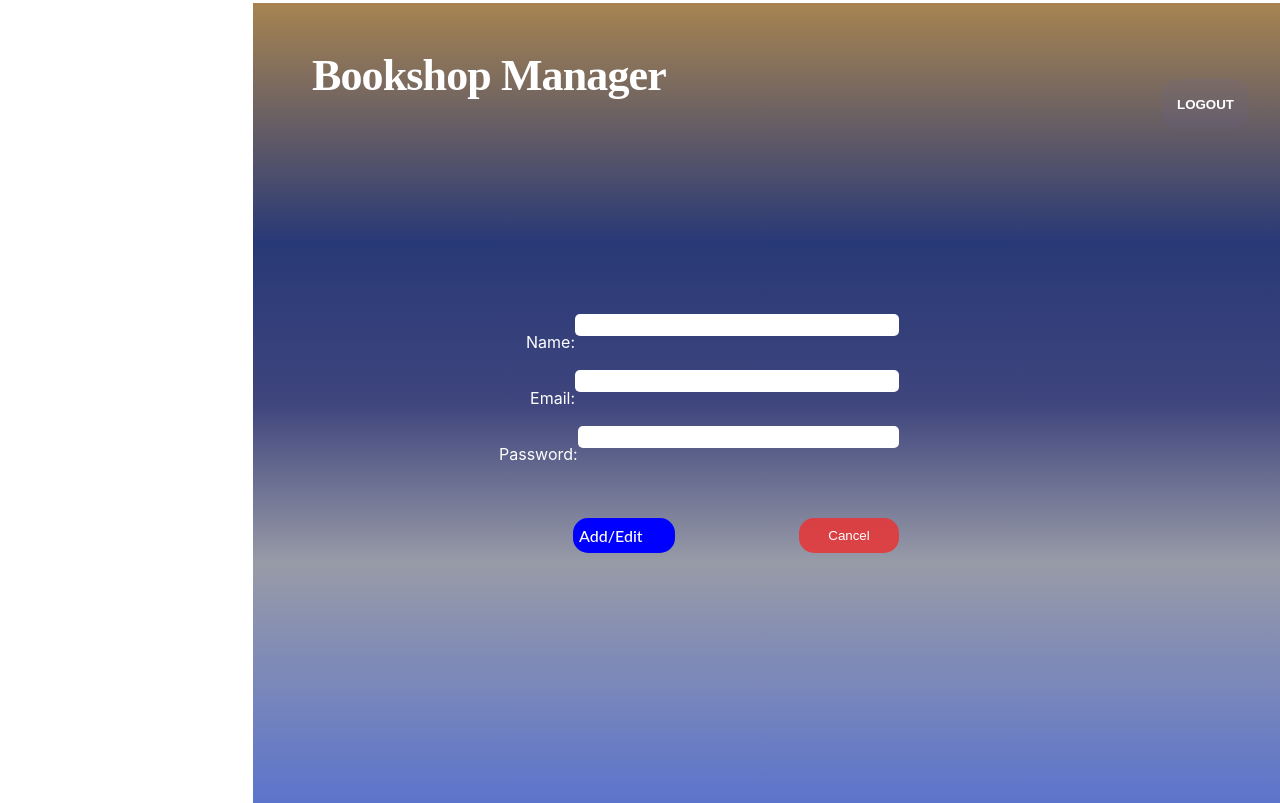
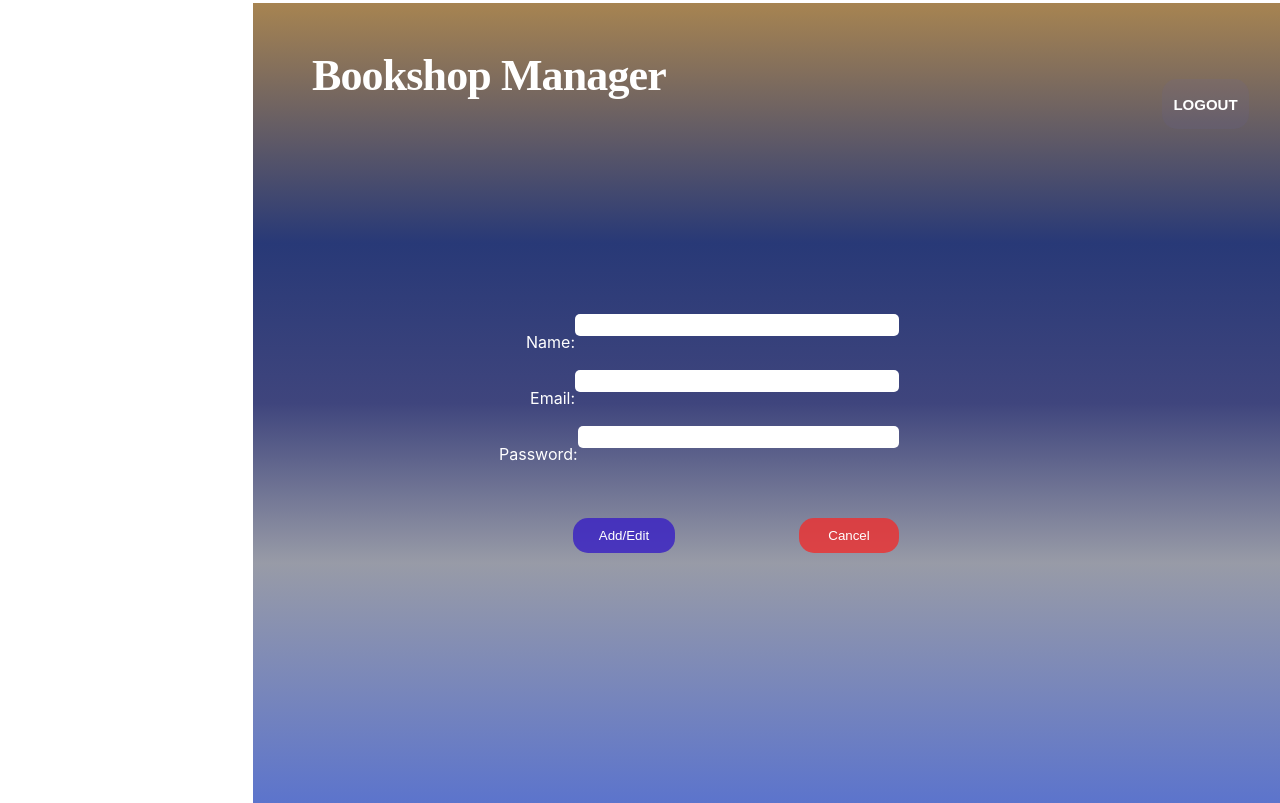
Before and after one commit to munteanurazvanandrei/Bookshop-Management-App, a React (Create React App) app in the folder client/: page / in a window 1280 px wide. Shown: the top 803 px of the page. Built offline with nearby package versions, Linux system fonts and the light colour scheme.

Commit message:
BMA-20-Edit styled  logout forms in the  forms

```diff
--- a/client/src/Components/Manager/AddOrEdit/addOrEdit.css
+++ b/client/src/Components/Manager/AddOrEdit/addOrEdit.css
@@ -22,6 +22,7 @@
   width: 87px;
   height: 50px;
   left: 909px;
+  font-size: 15px;
   top: 76px;
   color: #ffffff;
   background: rgba(96, 102, 180, 0.1);
@@ -148,7 +149,17 @@ label {
 
 
 .employee-add {
+  position: absolute;
+  width: 102px;
+  height: 35px;
+  left: 74px;
+  top: 410px;
+  color: #ffffff;
+  border-radius: 15px;
+  background: rgba(56, 31, 196, 0.808);
+  border: none;
   text-align: center;
+  /* text-align: center;
   border-radius: 15px;
   background-color: blue;
   position: absolute;
@@ -165,7 +176,7 @@ label {
   display: flex;
   align-items: center;
   color: #ffffff;
-  align-items: center;
+  align-items: center; */
 }
 .employee-cancel {
   position: absolute;
```
